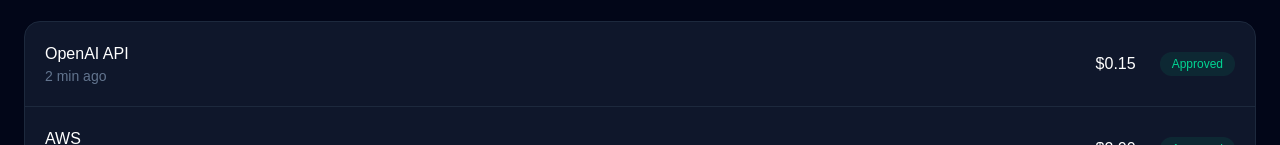
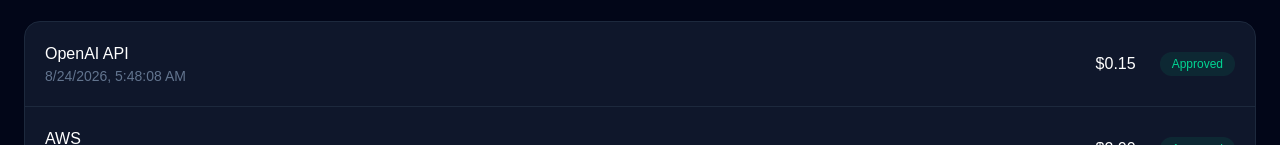
Before and after one commit to himanshu-learns/ai-agent-wallet, a Next.js app in the folder frontend/: page / in a window 1280 px wide. Shown: the part 807-952 px from the top of the page. Built offline with nearby package versions, Linux system fonts and the light colour scheme.

Commit message:
add transaction ledger

```diff
--- a/frontend/app/page.tsx
+++ b/frontend/app/page.tsx
@@ -5,6 +5,11 @@
   evaluatePayment,
   type PaymentRequest,
 } from "../lib/paymentEngine";
+
+import {
+  createTransaction,
+  type Transaction,
+} from "../lib/transactionLedger";
 
 type Agent = {
   id: number;
@@ -28,29 +33,40 @@
   },
 ];
 
-const transactions = [
+const initialTransactions: Transaction[] = [
   {
+    id: 1,
+    agentId: 1,
     merchant: "OpenAI API",
-    amount: "$0.15",
+    amount: 0.15,
     status: "Approved",
-    time: "2 min ago",
+    reason: "Payment approved",
+    createdAt: new Date().toISOString(),
   },
   {
+    id: 2,
+    agentId: 1,
     merchant: "AWS",
-    amount: "$2.00",
+    amount: 2,
     status: "Approved",
-    time: "18 min ago",
+    reason: "Payment approved",
+    createdAt: new Date().toISOString(),
   },
   {
+    id: 3,
+    agentId: 1,
     merchant: "Unknown Service",
-    amount: "$10.00",
+    amount: 10,
     status: "Blocked",
-    time: "32 min ago",
+    reason: "Transaction limit exceeded",
+    createdAt: new Date().toISOString(),
   },
 ];
 
 export default function Home() {
   const [agents, setAgents] = useState<Agent[]>(initialAgents);
+  const [transactions, setTransactions] =
+  useState<Transaction[]>(initialTransactions);
   const [showCreateForm, setShowCreateForm] = useState(false);
 
   const [name, setName] = useState("");
@@ -114,7 +130,20 @@
 
   const decision = evaluatePayment(agent, request);
 
-  setPaymentResult(decision);
+setPaymentResult(decision);
+
+const transaction = createTransaction(
+  agent.id,
+  request.merchant,
+  request.amount,
+  decision.approved,
+  decision.reason
+);
+
+setTransactions((currentTransactions) => [
+  transaction,
+  ...currentTransactions,
+]);
 
   if (decision.approved) {
     setAgents((currentAgents) =>
@@ -450,18 +479,18 @@
           <div className="overflow-hidden rounded-2xl border border-slate-800 bg-slate-900">
             {transactions.map((transaction) => (
               <div
-                key={`${transaction.merchant}-${transaction.time}`}
+                key={transaction.id}
                 className="flex flex-col gap-3 border-b border-slate-800 p-5 last:border-b-0 sm:flex-row sm:items-center sm:justify-between"
               >
                 <div>
                   <p className="font-medium">{transaction.merchant}</p>
                   <p className="text-sm text-slate-500">
-                    {transaction.time}
+                    {new Date(transaction.createdAt).toLocaleString()}
                   </p>
                 </div>
 
                 <div className="flex items-center gap-6">
-                  <p className="font-medium">{transaction.amount}</p>
+                  <p className="font-medium">${transaction.amount.toFixed(2)}</p>
 
                   <span
                     className={`rounded-full px-3 py-1 text-xs font-medium ${
--- /dev/null
+++ b/frontend/lib/transactionLedger.ts
@@ -0,0 +1,27 @@
+export type Transaction = {
+  id: number;
+  agentId: number;
+  merchant: string;
+  amount: number;
+  status: "Approved" | "Blocked";
+  reason: string;
+  createdAt: string;
+};
+
+export function createTransaction(
+  agentId: number,
+  merchant: string,
+  amount: number,
+  approved: boolean,
+  reason: string
+): Transaction {
+  return {
+    id: Date.now(),
+    agentId,
+    merchant,
+    amount,
+    status: approved ? "Approved" : "Blocked",
+    reason,
+    createdAt: new Date().toISOString(),
+  };
+}
```
